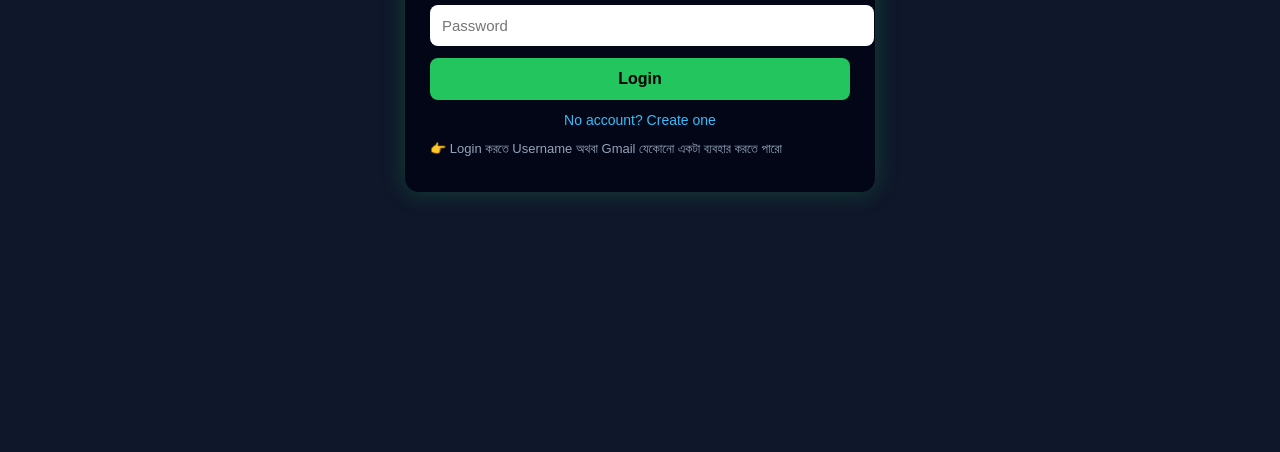
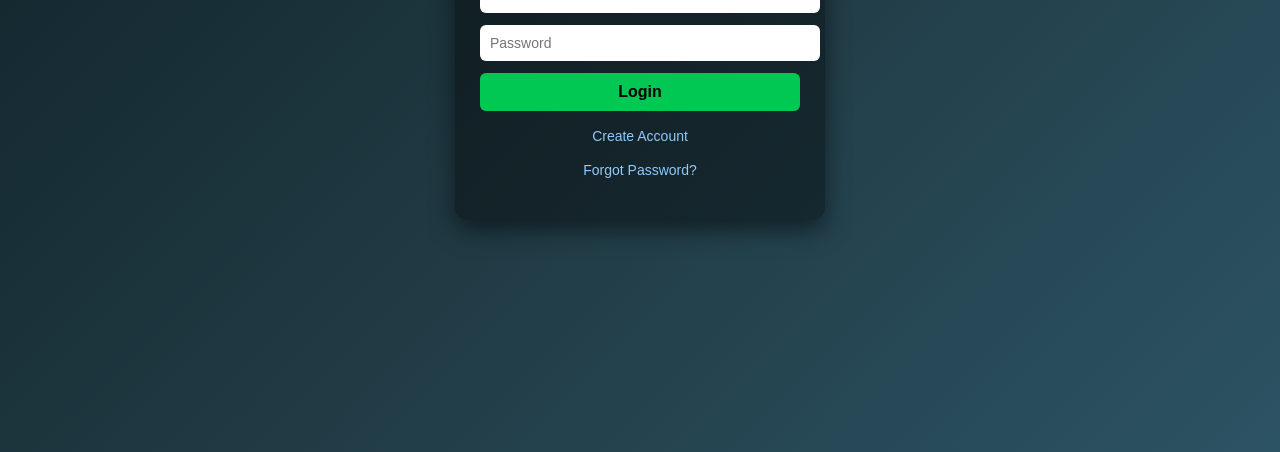
Before and after one commit to AFNsclub/afns-elite-stickers, a plain HTML site: page login.html in a window 1280 px wide. Shown: the part 348-800 px from the top of the page. Drawn offline with Linux system fonts and the light colour scheme.

Commit message:
Update login.html

```diff
--- a/login.html
+++ b/login.html
@@ -1,191 +1,139 @@
 <!DOCTYPE html>
-<html lang="bn">
+<html lang="en">
 <head>
   <meta charset="UTF-8">
-  <title>Player Login | AFNS Club</title>
+  <title>Player Login</title>
   <meta name="viewport" content="width=device-width, initial-scale=1.0">
 
   <style>
-    body{
-      margin:0;
-      font-family: Arial, Helvetica, sans-serif;
-      background:#0f172a;
-      color:#fff;
-      display:flex;
-      justify-content:center;
-      align-items:center;
-      min-height:100vh;
+    body {
+      font-family: Arial, sans-serif;
+      background: linear-gradient(135deg, #0f2027, #203a43, #2c5364);
+      color: #fff;
+      display: flex;
+      justify-content: center;
+      align-items: center;
+      height: 100vh;
+      margin: 0;
     }
 
-    .box{
-      background:#020617;
-      padding:25px;
-      border-radius:14px;
-      width:100%;
-      max-width:420px;
-      box-shadow:0 0 25px rgba(34,197,94,0.25);
+    .login-box {
+      background: rgba(0,0,0,0.4);
+      padding: 25px;
+      width: 320px;
+      border-radius: 12px;
+      box-shadow: 0 10px 25px rgba(0,0,0,0.5);
     }
 
-    h2{
-      text-align:center;
-      color:#22c55e;
-      margin-bottom:20px;
+    h2 {
+      text-align: center;
+      margin-bottom: 20px;
     }
 
-    input{
-      width:100%;
-      padding:12px;
-      margin-bottom:12px;
-      border-radius:8px;
-      border:none;
-      outline:none;
-      font-size:15px;
+    input {
+      width: 100%;
+      padding: 10px;
+      margin-bottom: 12px;
+      border: none;
+      border-radius: 6px;
+      outline: none;
+      font-size: 14px;
     }
 
-    button{
-      width:100%;
-      padding:12px;
-      border:none;
-      border-radius:8px;
-      background:#22c55e;
-      color:#000;
-      font-size:16px;
-      font-weight:bold;
-      cursor:pointer;
+    button {
+      width: 100%;
+      padding: 10px;
+      background: #00c853;
+      border: none;
+      border-radius: 6px;
+      font-size: 16px;
+      font-weight: bold;
+      cursor: pointer;
     }
 
-    button:hover{
-      background:#16a34a;
+    button:hover {
+      background: #00e676;
     }
 
-    .switch{
-      text-align:center;
-      margin-top:12px;
-      font-size:14px;
-      cursor:pointer;
-      color:#38bdf8;
+    .links {
+      margin-top: 15px;
+      text-align: center;
     }
 
-    .switch:hover{
-      text-decoration:underline;
+    .links a {
+      color: #90caf9;
+      text-decoration: none;
+      font-size: 14px;
     }
 
-    .note{
-      font-size:13px;
-      color:#94a3b8;
-      margin-bottom:10px;
+    .links a:hover {
+      text-decoration: underline;
     }
   </style>
 </head>
 
 <body>
 
-<div class="box">
-  <h2 id="title">Player Login</h2>
+  <div class="login-box">
+    <h2>Player Login</h2>
 
-  <!-- REGISTER FIELDS -->
-  <div id="registerFields" style="display:none">
-    <input type="text" id="regUsername" placeholder="Username">
-    <input type="email" id="regEmail" placeholder="Gmail">
-    <input type="text" id="regFacebook" placeholder="Facebook Profile Link">
-    <input type="text" id="regEfootball" placeholder="eFootball User ID">
+    <input type="text" id="loginInput" placeholder="Username or Gmail">
+    <input type="password" id="password" placeholder="Password">
+
+    <button id="loginBtn">Login</button>
+
+    <div class="links">
+      <p><a href="register.html">Create Account</a></p>
+      <p><a href="forgot.html">Forgot Password?</a></p>
+    </div>
   </div>
 
-  <!-- COMMON -->
-  <input type="password" id="password" placeholder="Password">
+  <!-- Firebase -->
+  <script type="module" src="firebase.js"></script>
 
-  <button onclick="submitForm()">Login</button>
+  <!-- Login Logic -->
+  <script type="module">
+    import {
+      auth,
+      signInWithEmailAndPassword,
+      db,
+      doc,
+      getDoc
+    } from "./firebase.js";
 
-  <div class="switch" onclick="toggleMode()">
-    No account? Create one
-  </div>
+    document.getElementById("loginBtn").onclick = async () => {
+      const input = document.getElementById("loginInput").value.trim();
+      const password = document.getElementById("password").value;
 
-  <p class="note">
-    👉 Login করতে Username অথবা Gmail যেকোনো একটা ব্যবহার করতে পারো
-  </p>
-</div>
-
-<script>
-  let isRegister = false;
-
-  function toggleMode(){
-    isRegister = !isRegister;
-
-    document.getElementById("registerFields").style.display =
-      isRegister ? "block" : "none";
-
-    document.getElementById("title").innerText =
-      isRegister ? "Create Player Account" : "Player Login";
-
-    document.querySelector("button").innerText =
-      isRegister ? "Create Account" : "Login";
-
-    document.querySelector(".switch").innerText =
-      isRegister ? "Already have account? Login" : "No account? Create one";
-  }
-
-  function submitForm(){
-    const password = document.getElementById("password").value.trim();
-    let players = JSON.parse(localStorage.getItem("players")) || [];
-
-    if(isRegister){
-      const username = document.getElementById("regUsername").value.trim();
-      const email = document.getElementById("regEmail").value.trim();
-      const facebook = document.getElementById("regFacebook").value.trim();
-      const efootballId = document.getElementById("regEfootball").value.trim();
-
-      if(!username || !email || !facebook || !efootballId || !password){
-        alert("সব ফিল্ড পূরণ করো");
+      if (input === "" || password === "") {
+        alert("Please fill all fields");
         return;
       }
 
-      const exists = players.find(p => p.username === username || p.email === email);
-      if(exists){
-        alert("এই Username বা Gmail আগে থেকেই আছে");
-        return;
+      let email = input;
+
+      // Username হলে email বের করা
+      if (!input.includes("@")) {
+        const userRef = doc(db, "usernames", input);
+        const snap = await getDoc(userRef);
+
+        if (!snap.exists()) {
+          alert("Username not found");
+          return;
+        }
+
+        email = snap.data().email;
       }
 
-      const newPlayer = {
-        username,
-        email,
-        facebook,
-        efootballId,
-        password,
-        rating: 1000
-      };
-
-      players.push(newPlayer);
-      localStorage.setItem("players", JSON.stringify(players));
-      localStorage.setItem("currentPlayer", JSON.stringify(newPlayer));
-
-      alert("Account created successfully!");
-      window.location.href = "player.html";
-
-    } else {
-      const loginInput = document.getElementById("regUsername").value.trim() ||
-                         document.getElementById("regEmail").value.trim();
-
-      if(!loginInput || !password){
-        alert("Username/Gmail এবং Password দাও");
-        return;
+      try {
+        await signInWithEmailAndPassword(auth, email, password);
+        alert("Login successful");
+        window.location.href = "player.html";
+      } catch (error) {
+        alert("Wrong login information");
       }
-
-      const player = players.find(p =>
-        (p.username === loginInput || p.email === loginInput) &&
-        p.password === password
-      );
-
-      if(!player){
-        alert("Login failed! Info ভুল");
-        return;
-      }
-
-      localStorage.setItem("currentPlayer", JSON.stringify(player));
-      alert("Login successful!");
-      window.location.href = "player.html";
-    }
-  }
-</script>
+    };
+  </script>
 
 </body>
 </html>
```
